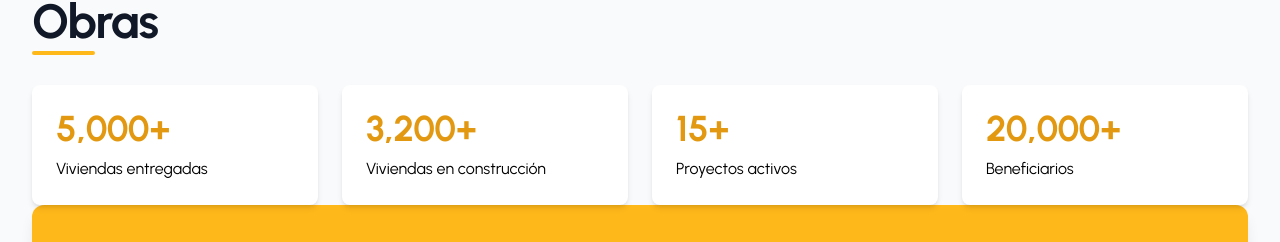
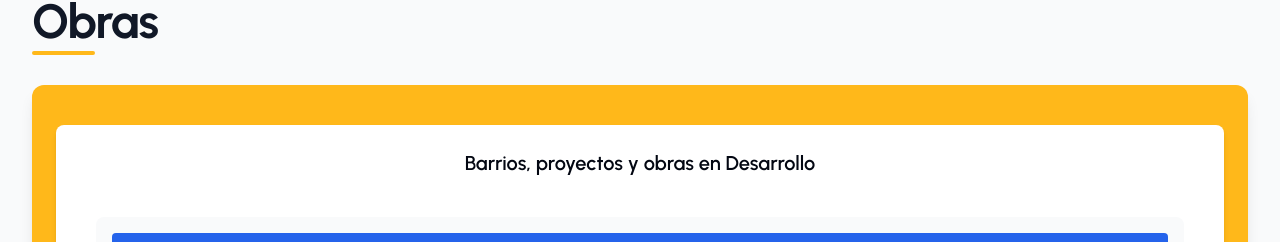
Before and after one commit to Instituto-Provincial-de-Vivienda-Tuc/ipvdu, a Next.js app: page / in a window 1280 px wide. Shown: the part 501-743 px from the top of the page. Built offline with nearby package versions, Linux system fonts and the light colour scheme; no server answers.

Commit message:
actualizacion removi el contador general de obras

```diff
--- a/components/main-page.tsx
+++ b/components/main-page.tsx
@@ -195,25 +195,6 @@ export const MainPage = () => {
                         Obras
                         <span className="absolute bottom-[-6px] sm:bottom-[-8px] md:bottom-[-10px] left-0 w-1/3 sm:w-1/2 h-0.5 sm:h-1 bg-[#FFB81A] rounded-full"></span>
                     </h2>
-                    <div className="grid grid-cols-1 md:grid-cols-2 lg:grid-cols-4 gap-6">
-                        <div className="bg-white p-6 rounded-lg shadow-md hover:shadow-lg transition-shadow">
-                            <div className="text-4xl font-bold text-[#e29911] mb-2">5,000+</div>
-                            <div className="text-black">Viviendas entregadas</div>
-                        </div>
-                        <div className="bg-white p-6 rounded-lg shadow-md hover:shadow-lg transition-shadow">
-                            <div className="text-4xl font-bold text-[#e29911] mb-2">3,200+</div>
-                            <div className="text-black">Viviendas en construcción</div>
-                        </div>
-                        <div className="bg-white p-6 rounded-lg shadow-md hover:shadow-lg transition-shadow">
-                            <div className="text-4xl font-bold text-[#e29911] mb-2">15+</div>
-                            <div className="text-black">Proyectos activos</div>
-                        </div>
-                        <div className="bg-white p-6 rounded-lg shadow-md hover:shadow-lg transition-shadow">
-                            <div className="text-4xl font-bold text-[#e29911] mb-2">20,000+</div>
-                            <div className="text-black">Beneficiarios</div>
-                        </div>
-                    </div>
-
                     <div className="rounded-xl overflow-hidden shadow-lg">
                         <div className="bg-[#FFB81A] py-6 sm:py-8 md:py-10">
                             <div className="px-2 sm:px-4 md:px-6">
```
